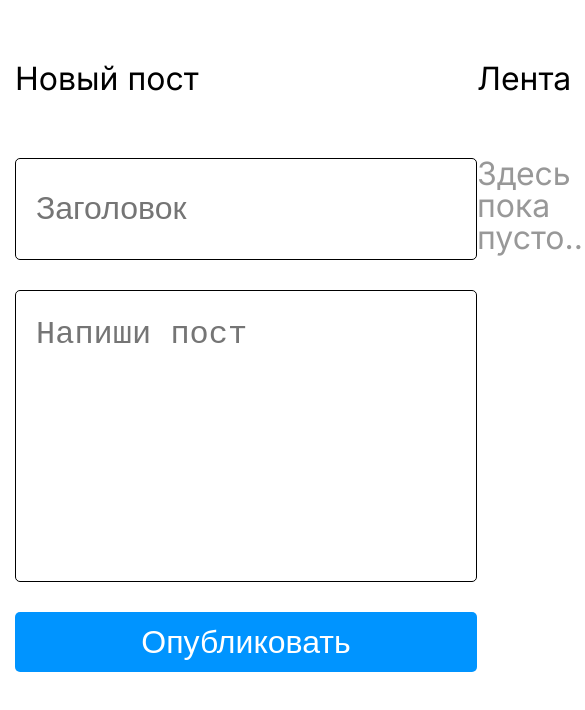
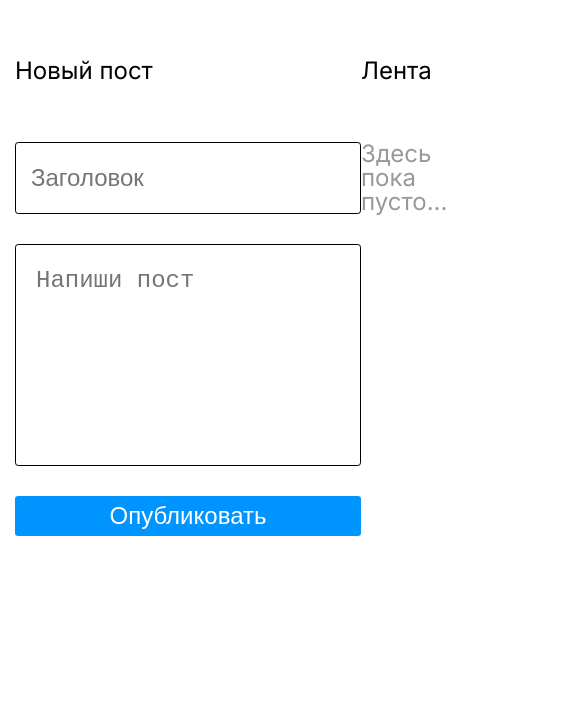
Before and after one commit to usepixel/blog-app, a plain HTML site: page index.html in a window 390 px wide. Shown: the whole page, 585 px wide, since content can reach past the window. Drawn offline with Linux system fonts and the light colour scheme.

Commit message:
Add files via upload

```diff
--- a/css/style.css
+++ b/css/style.css
@@ -91,3 +91,93 @@ body{
 .wrapper__renderBox{
     max-width: 500px;
 }
+.error{
+    display: none;
+    color: red;
+}
+@media (max-width: 980px){
+    :root{
+        --font-size-text: 1.562rem;
+        --font-size-title: 1.5rem;
+        --color: #000000;
+        --border-radius: 0.200rem;
+        --title-weight: 700;
+        --border: 0.0625rem solid #000000;
+        --line-height-form: 2rem;
+    }
+    .container{
+        max-width: 950px;
+        margin: 0 auto;
+        padding: 0px 0.937rem;
+    }
+    .info-text{
+        font-size: var(--font-size-title);
+        color: var(--color);
+        line-height: var(--line-height-form);
+        margin-bottom: 3.43rem;
+    }
+
+    .write__title{
+        height: 40px;
+        border-radius: var(--border-radius);
+        border: var(--border);
+        font-size: var(--font-size-title);
+        line-height: var(--line-height-form);
+        outline: none;
+        padding: 15px;
+    }
+    .write__post{
+        resize: none;
+        height: 180px;
+        border-radius: var(--border-radius);
+        font-size: var(--font-size-title);
+        border: var(--border);
+        margin-block: 30px;
+        line-height: var(--line-height-form);
+        outline: none;
+        padding: 1.25rem;
+    }
+    .createPost{
+        background-color: #0094FF;
+        height: 40px;
+        font-size: var(--font-size-title);
+        line-height: var(--line-height-form);
+        border-radius: var(--border-radius);
+    }
+    .render__title{
+        font-size: var(--font-size-title);
+        margin-bottom: 1rem;
+        word-wrap: break-word;
+    }
+    .render__post{
+        font-size: var(--font-size-text);
+        word-wrap: break-word;
+    }
+    .post{
+        width: 100%;
+        margin-block: 1.5rem;
+    }
+    .post-text{
+        opacity: 40%;
+        font-size: var(--font-size-title);
+    }
+    .post-display{
+        display: none;
+    }
+    .render__time{
+        color: #0094FF;
+        font-size: var(--font-size-text);
+        line-height: 1rem;
+    }
+    .wrapper__renderBox{
+        max-width: 50%;
+    }
+}
+
+@media (max-width: 600px){
+    .container{
+        max-width: 570px;
+        margin: 0 auto;
+        padding: 0px 0.937rem;
+    }
+}
--- a/index.js
+++ b/index.js
@@ -4,7 +4,7 @@ const buttonNode = document.querySelector('.createPost');
 const renderTitleNode = document.querySelector('.render__title');
 const postListsNode = document.querySelector('.post-lists');
 const postTextNode = document.querySelector('.post-text');
-
+let lengthError = undefined;
 const posts = {};
 
 buttonNode.addEventListener('click', () => {
@@ -13,7 +13,10 @@ buttonNode.addEventListener('click', () => {
         saveMessage(posts, title, post);
         getTime();
         renderMessage(posts);
-    };
+        lengthError.style.display = "none";
+    }else{
+        lengthError.style.display = "block";
+    }
 });
 
 function getMessage(titleNode, postNode){
@@ -26,7 +29,7 @@ function checkLengthTitle(title){
     if(title.length < 100){
         return true;
     }else{
-        const lengthError = document.createElement('p');
+        lengthError = document.createElement('p');
         lengthError.className = 'error';
         lengthError.textContent = 'Длина заголовка не должна превышать 100 символов';
         writeTitleNode.after(lengthError);
@@ -37,7 +40,7 @@ function checkLengthPost(post){
     if(post.length < 200){
         return true;
     }else{
-        const lengthError = document.createElement('p');
+        lengthError = document.createElement('p');
         lengthError.className = 'error';
         lengthError.textContent = 'Длина поста не должна превышать 200 символов';
         writePostNode.after(lengthError);
```
